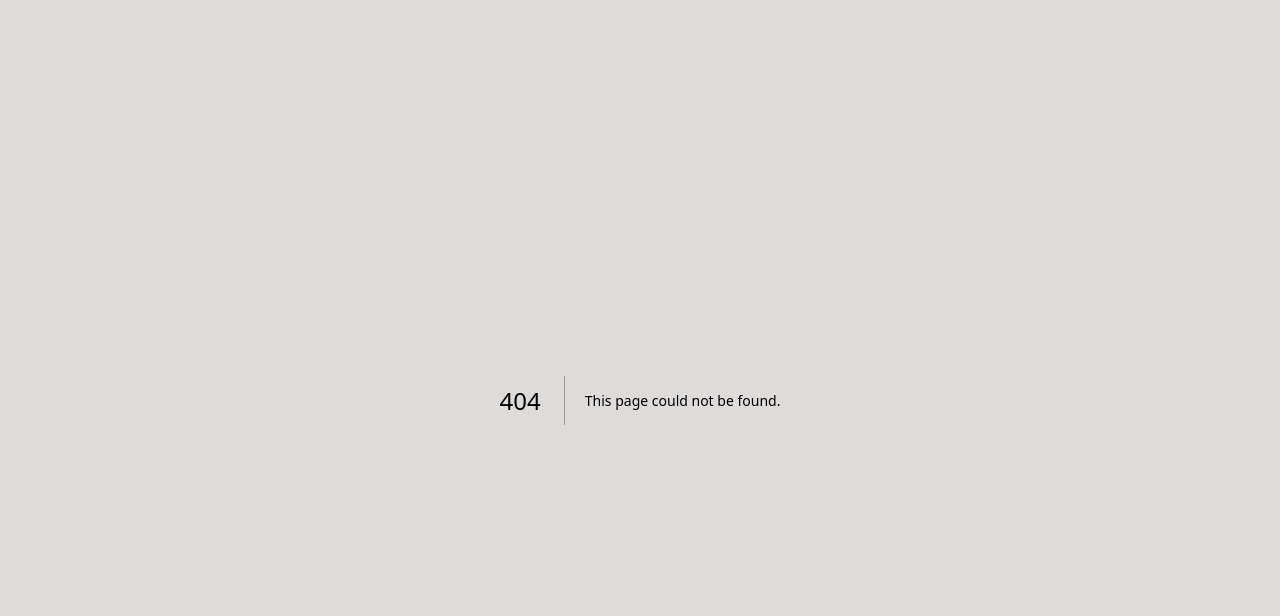
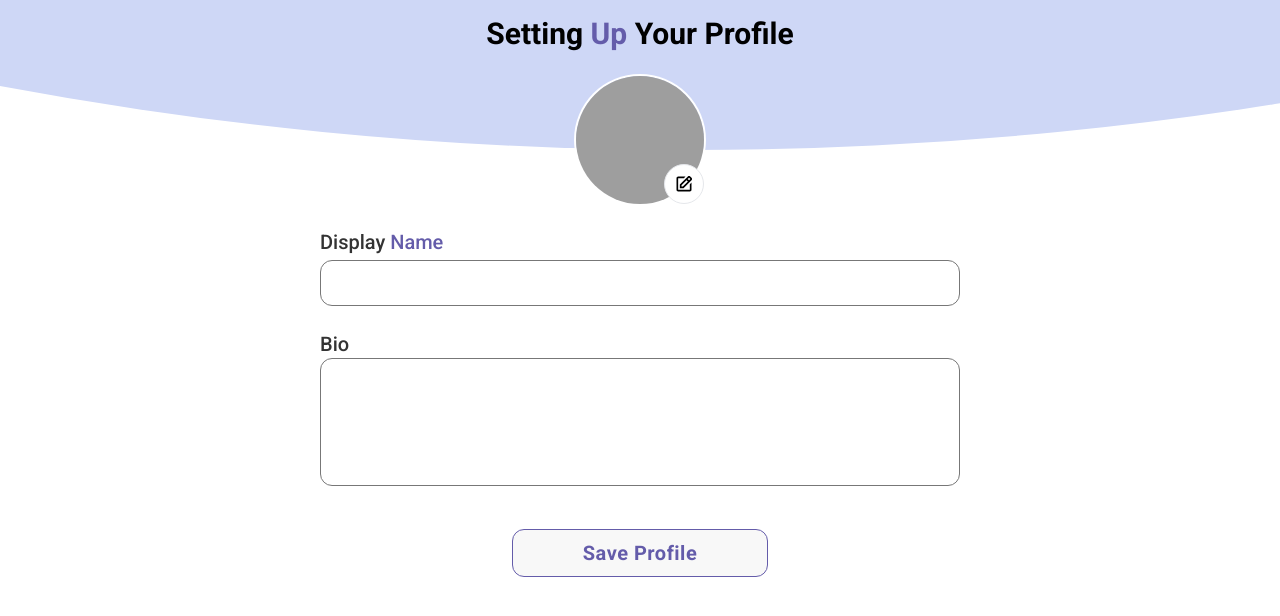
Before and after one commit to jevvonn/threads-app-website, a Next.js app: page /getting-started in a window 1280 px wide. Before the commit this address had no page. Shown: the top 616 px of the page. Built offline with nearby package versions, Linux system fonts and the light colour scheme; grey boxes are pictures that could not be loaded.

Commit message:
change settings to getting-started and edit base color

```diff
--- a/src/pages/settings.js
+++ b/src/pages/getting-started/index.js
@@ -5,55 +5,55 @@ const Settings = () => {
   return (
     <>
       <Head>
-        <title>Settings</title>
+        <title>Start</title>
       </Head>
 
       <div className="w-full h-screen overflow-hidden relative">
         <div className="ml-[-230px] mt-[-700px] w-[850px] h-[850px] md:ml-[-350px] md:mt-[-1350px] md:w-[1500px] md:h-[1500px] lg:ml-[-3060px] lg:mt-[-7350px] lg:w-[7500px] lg:h-[7500px] bg-secondary rounded-full"></div>
 
         <form className="w-full h-screen flex flex-col gap-6 items-center bg-transparent absolute top-0">
-          <div className="w-10/12 mt-4 text-center">
+          <div className="w-full mt-4 text-center">
             <h1 className="text-3xl text-black font-semibold md:font-semibold">
               Setting <span className="text-primary">Up</span> Your Profile
             </h1>
           </div>
 
           <div className="avatar w-32 h-32 relative">
-            <div className="w-32 h-32 rounded-full ring-4 ring-white absolute">
+            <div className="w-32 h-32 rounded-full ring-2 ring-white absolute">
               <img src="https://cdn.pixabay.com/photo/2015/10/05/22/37/blank-profile-picture-973460__340.png"></img>
             </div>
-            <label className="w-10 h-10 flex justify-center items-center bg-white border-2 border-black rounded-full cursor-pointer absolute bottom-0 right-0 text-black text-3xl">
+            <label className="w-10 h-10 flex justify-center items-center bg-white border rounded-full cursor-pointer absolute bottom-0 right-0 text-black text-xl">
               <input type="file" className="hidden"></input>
               <BiEdit />
             </label>
           </div>
 
           <div className="w-10/12 md:w-3/5 lg:w-6/12">
-            <label for="display-name" className="flex flex-col gap-1">
-              <p className="text-2xl text-black font-medium md:font-semibold lg:font-medium">
+            <label htmlFor="display-name" className="flex flex-col gap-1">
+              <p className="text-xl font-medium md:font-semibold lg:font-medium">
                 Display <span className="text-primary">Name</span>
               </p>
               <input
                 type="text"
                 name="display-name"
-                className="w-full h-12 px-5 text-xl rounded-2xl border-2 border-[#777777] outline-none focus:border-2 focus:border-primary"
+                className="w-full py-2 px-4 text-lg rounded-xl border border-[#777777] outline-none focus:border focus:border-primary"
               ></input>
             </label>
           </div>
 
           <div className="w-10/12 md:w-3/5 lg:w-6/12">
-            <label for="bio">
-              <p className="text-2xl text-black font-medium md:font-semibold lg:font-medium">
+            <label htmlFor="bio">
+              <p className="text-xl font-medium md:font-semibold lg:font-medium">
                 Bio
               </p>
               <textarea
                 name="bio"
-                className="w-full h-40 p-5 text-xl rounded-2xl border-2 outline-none resize-none border-1 border-[#777777] focus:border-2 focus:border-primary"
+                className="w-full h-32 py-2 px-4 text-lg rounded-xl outline-none resize-none border border-[#777777] focus:border focus:border-primary"
               ></textarea>
             </label>
           </div>
 
-          <button className="w-2/4 mt-3 md:w-1/4 lg:w-1/5 btn btn-outline btn-primary border-2 rounded-2xl bg-[#f8f8f8] capitalize text-xl tracking-wide">
+          <button className="w-2/4 mt-3 md:w-1/4 lg:w-1/5 btn btn-outline btn-primary border rounded-xl bg-[#f8f8f8] capitalize text-xl tracking-wide">
             Save Profile
           </button>
         </form>
--- a/tailwind.config.js
+++ b/tailwind.config.js
@@ -14,7 +14,7 @@ module.exports = {
           secondary: "#CED7F6",
           accent: "#1FB2A5",
           neutral: "#191D24",
-          "base-100": "#DEDBDB",
+          "base-100": "#FFFFFF",
           info: "#3ABFF8",
           success: "#36D399",
           warning: "#FBBD23",
```
